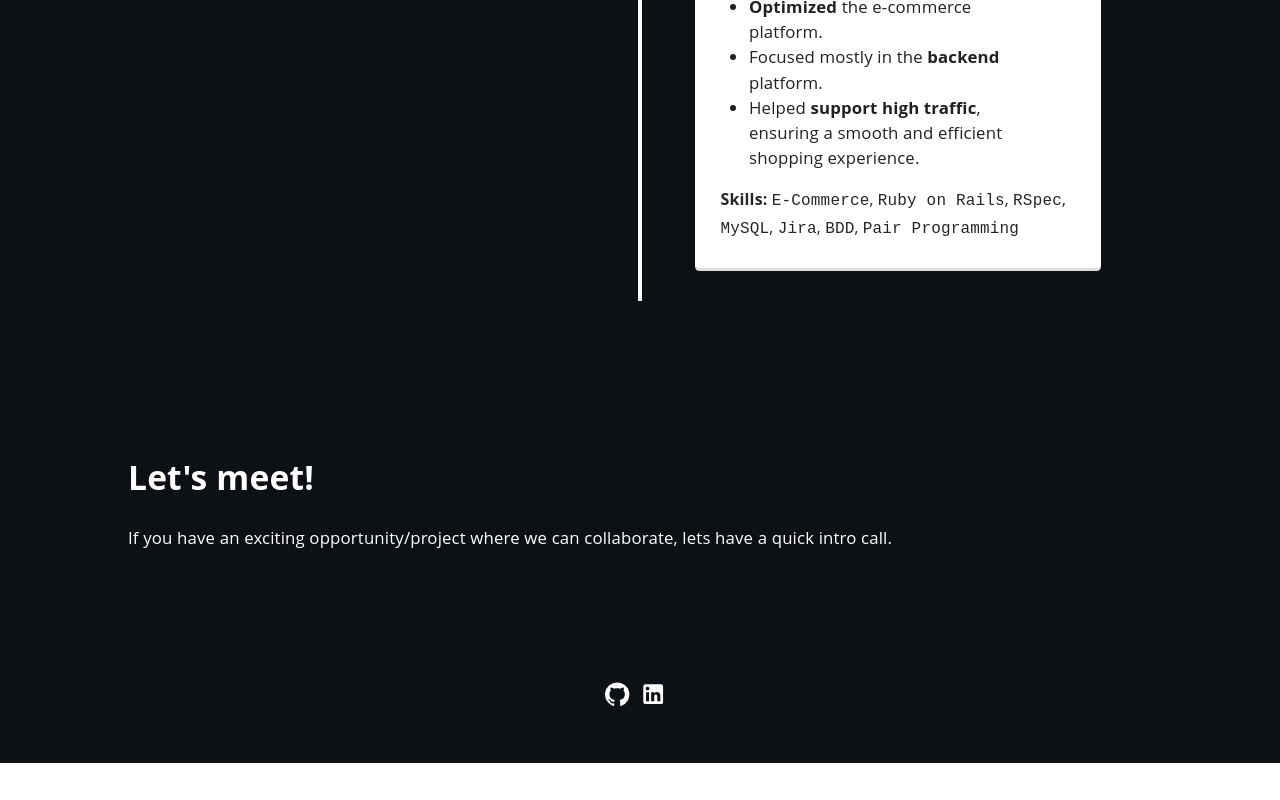
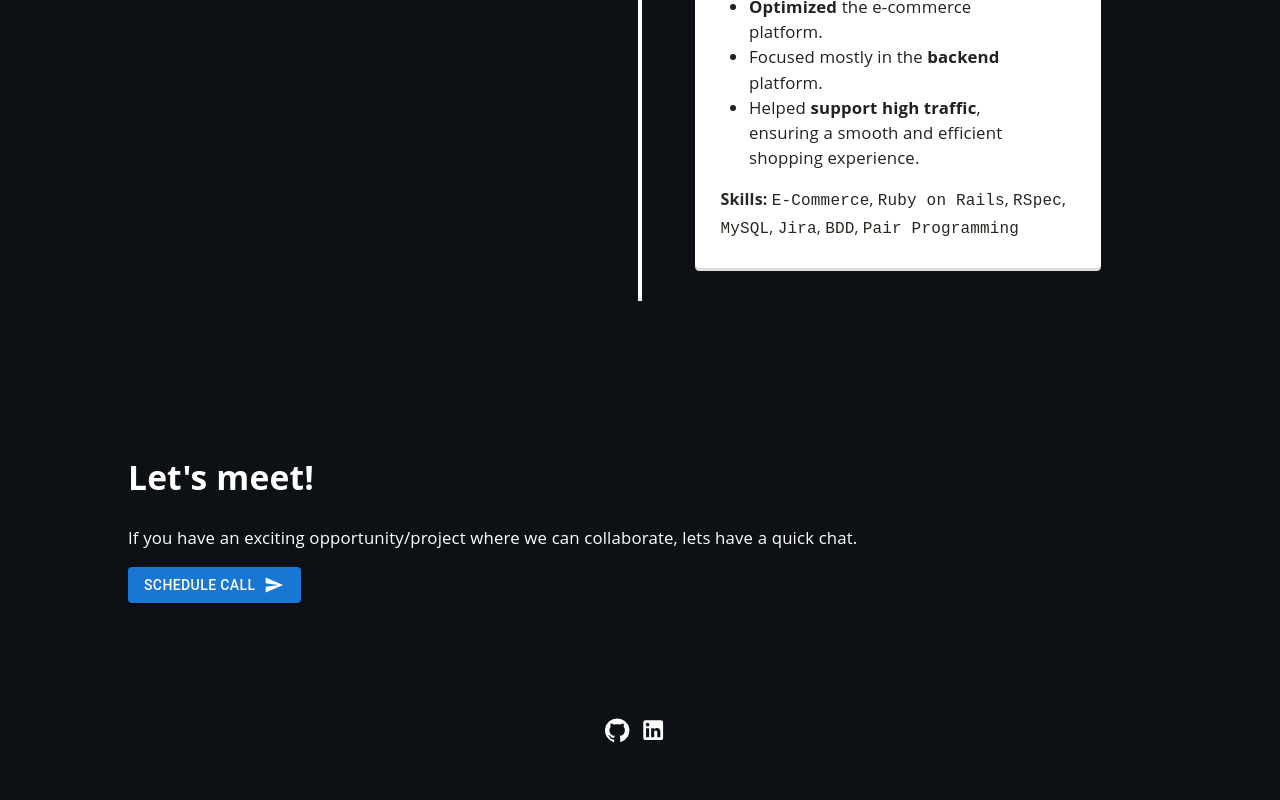
Before and after one commit to chalofa/me, a React (Create React App) app: page / in a window 1280 px wide. Shown: the part 2651-3451 px from the top of the page. Before the commit the page ends 3414 px from the top, so only its background shows below. Built offline with nearby package versions, Linux system fonts and the light colour scheme.

Commit message:
Contact: schedule call button

```diff
--- a/src/components/Contact.tsx
+++ b/src/components/Contact.tsx
@@ -1,4 +1,6 @@
 import React from 'react';
+import Button from '@mui/material/Button';
+import SendIcon from '@mui/icons-material/Send';
 import '../assets/styles/Contact.scss';
 
 function Contact() {
@@ -10,9 +12,13 @@ function Contact() {
             <a href="https://calendly.com/chalofa/chat" title="Calendly link" target="_blank" rel="noreferrer">Let's meet!</a>
           </h1>
           <p>
-            If you have an exciting opportunity/project where we can collaborate, lets have a
-            quick <a href="https://calendly.com/chalofa/chat" target="_blank" rel="noreferrer">intro call</a>.
+            If you have an exciting opportunity/project where we can collaborate, lets have
+            a <a href="https://calendly.com/chalofa/chat" target="_blank" rel="noreferrer">quick chat</a>.
           </p>
+
+          <Button href="https://calendly.com/chalofa/chat" variant="contained" endIcon={<SendIcon />} target="_blank">
+            Schedule call
+          </Button>
         </div>
       </div>
     </div>
```
